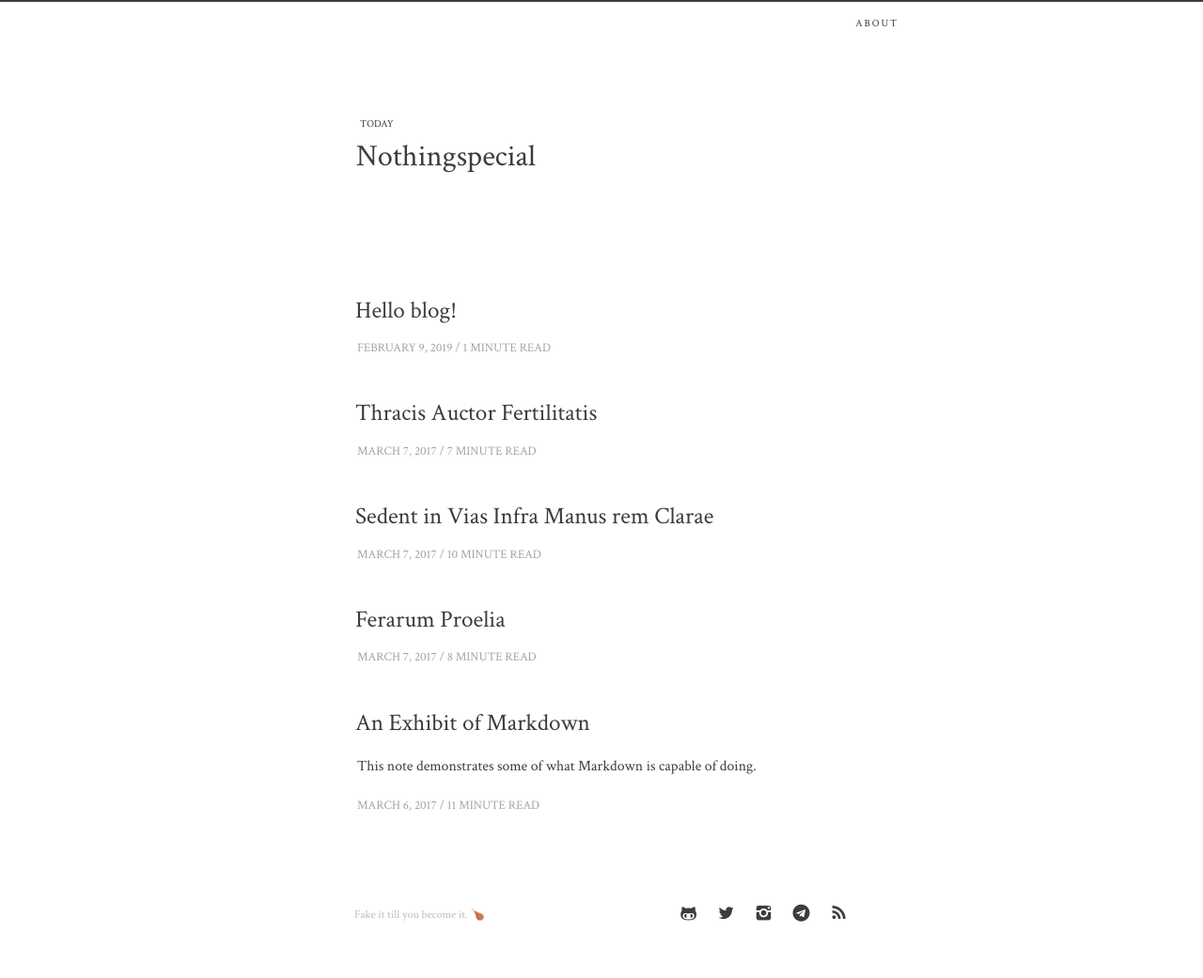
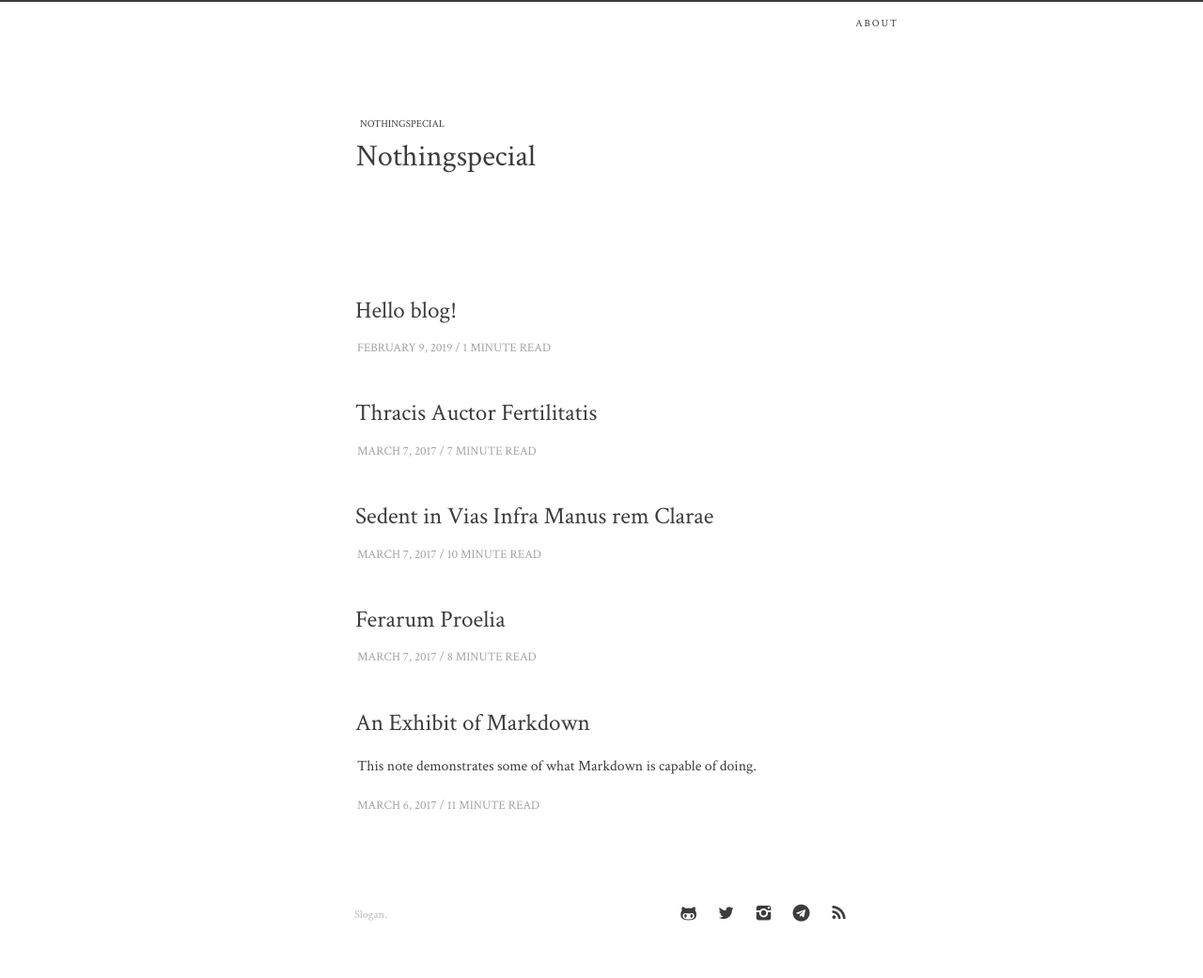
Before and after one commit to yjyannnnn/yjyannnnn.github.io, a Jekyll site: the page built from index.md, in a window 1280 px wide. Shown: the whole page at 94% size. Built offline with Jekyll 4.4.1, drawn with Linux system fonts in a browser that asks for light colours.

Commit message:
Edit blog info

```diff
--- a/_config.yml
+++ b/_config.yml
@@ -1,4 +1,4 @@
-title: Today
+title: Nothingspecial
 author: YYJ
 email: 906118808@qq.com
 description: > # this means to ignore newlines until "baseurl:"
@@ -12,7 +12,7 @@ color_scheme: github # this specifies color scheme for syntax highlighting
 github_username: yjyannnnn
 # twitter_username:
 instagram_username: yjyannnnn
-# telegram_username: bambooom
+# telegram_username:
 disqus_shortname: troub1emaker
 # Build settings
 markdown: kramdown
--- a/_includes/footer.html
+++ b/_includes/footer.html
@@ -19,7 +19,7 @@
       </a>
     </div>
     <div class="credits">
-      Fake it till you become it. 🍗
+      Slogan.
     </div>
   </div>
 
```
Also changed, not shown: _posts/2019-02-09-hello-blog.md (+4 -0 lines), 1 other file.
